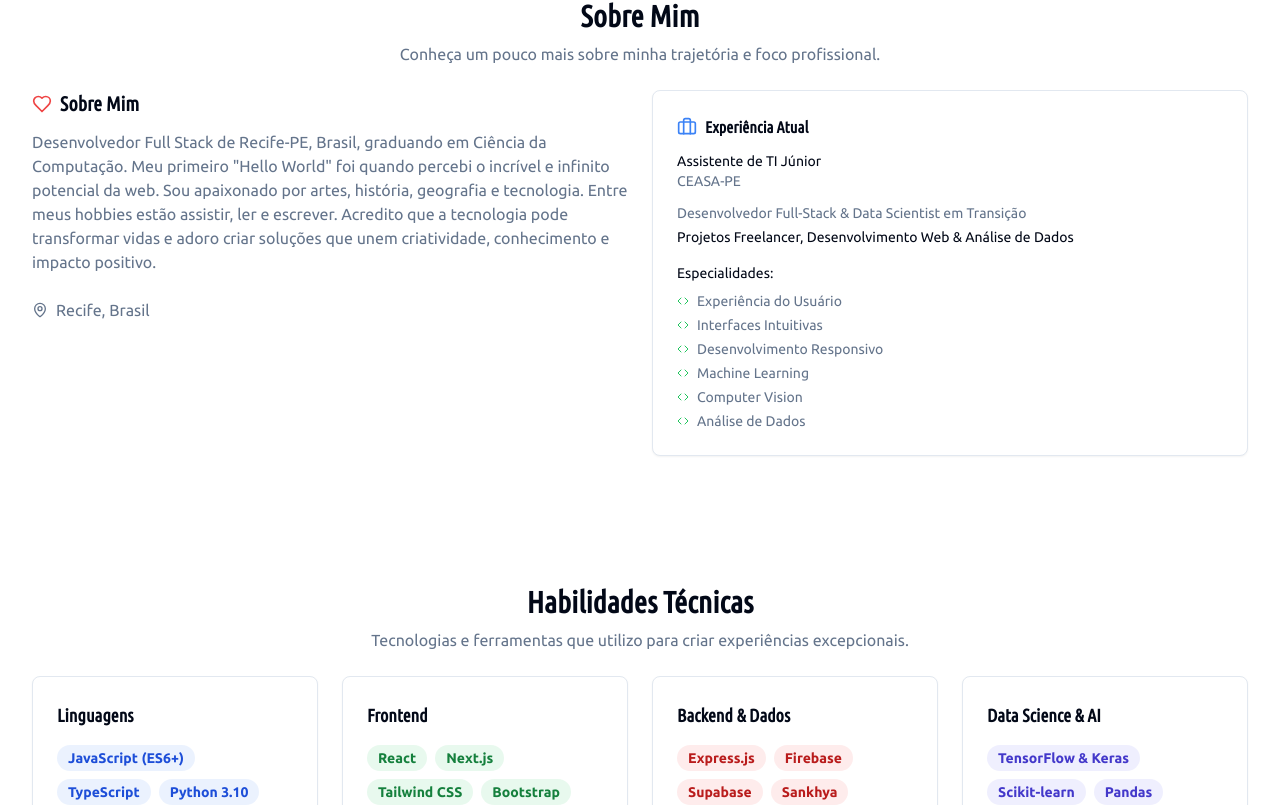
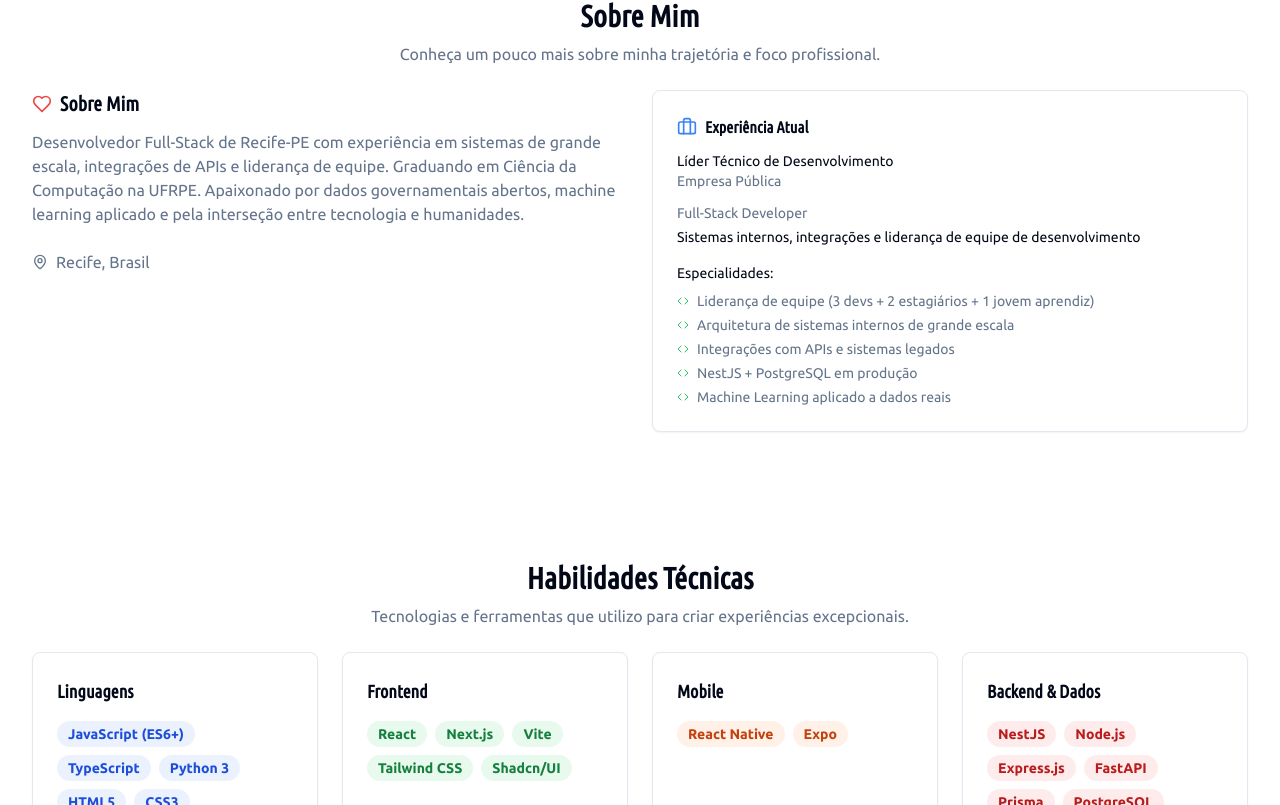
Before and after one commit to rilsonjoas/portfolio-rilson, a React (Vite) app: page / in a window 1280 px wide. Shown: the part 615-1420 px from the top of the page. Built offline with nearby package versions, Linux system fonts and the light colour scheme.

Commit message:
Novos projetos no portfólio

```diff
--- a/src/components/AboutSection.tsx
+++ b/src/components/AboutSection.tsx
@@ -28,7 +28,7 @@ export const AboutSection = ({ profile }: AboutProps) => {
             Sobre Mim
           </h3>
           <p className="text-muted-foreground leading-relaxed text-sm sm:text-base">
-            Desenvolvedor Full Stack de Recife-PE, Brasil, graduando em Ciência da Computação. Meu primeiro "Hello World" foi quando percebi o incrível e infinito potencial da web. Sou apaixonado por artes, história, geografia e tecnologia. Entre meus hobbies estão assistir, ler e escrever. Acredito que a tecnologia pode transformar vidas e adoro criar soluções que unem criatividade, conhecimento e impacto positivo.
+            Desenvolvedor Full-Stack de Recife-PE com experiência em sistemas de grande escala, integrações de APIs e liderança de equipe. Graduando em Ciência da Computação na UFRPE. Apaixonado por dados governamentais abertos, machine learning aplicado e pela interseção entre tecnologia e humanidades.
           </p>
         </div>
 
--- a/src/components/SkillsSection.tsx
+++ b/src/components/SkillsSection.tsx
@@ -5,6 +5,7 @@ interface SkillsProps {
   skills: {
     languages: string[];
     frontend: string[];
+    mobile: string[];
     backend: string[];
     datascience: string[];
     machinelearning: string[];
@@ -18,42 +19,47 @@ export const SkillsSection = ({ skills }: SkillsProps) => {
   const skillCategories = [
     {
       title: "Linguagens",
-      items: skills.languages,
+      items: skills.languages ?? [],
       color: "bg-blue-500/10 text-blue-700 dark:text-blue-300"
     },
     {
       title: "Frontend",
-      items: skills.frontend,
+      items: skills.frontend ?? [],
       color: "bg-green-500/10 text-green-700 dark:text-green-300"
     },
     {
+      title: "Mobile",
+      items: skills.mobile ?? [],
+      color: "bg-orange-500/10 text-orange-700 dark:text-orange-300"
+    },
+    {
       title: "Backend & Dados",
-      items: skills.backend,
+      items: skills.backend ?? [],
       color: "bg-red-500/10 text-red-700 dark:text-red-300"
     },
     {
       title: "Data Science & AI",
-      items: skills.datascience,
+      items: skills.datascience ?? [],
       color: "bg-indigo-500/10 text-indigo-700 dark:text-indigo-300"
     },
     {
       title: "Machine Learning",
-      items: skills.machinelearning,
+      items: skills.machinelearning ?? [],
       color: "bg-pink-500/10 text-pink-700 dark:text-pink-300"
     },
     {
       title: "Visualização de Dados",
-      items: skills.datavisualization,
+      items: skills.datavisualization ?? [],
       color: "bg-cyan-500/10 text-cyan-700 dark:text-cyan-300"
     },
     {
       title: "Processamento de Imagem",
-      items: skills.imageprocessing,
+      items: skills.imageprocessing ?? [],
       color: "bg-teal-500/10 text-teal-700 dark:text-teal-300"
     },
     {
       title: "Ferramentas",
-      items: skills.tools,
+      items: skills.tools ?? [],
       color: "bg-purple-500/10 text-purple-700 dark:text-purple-300"
     }
   ];
--- a/src/config/profile.ts
+++ b/src/config/profile.ts
@@ -1,25 +1,32 @@
 export const profile = {
   name: "Rilson Joás",
-  role: "Desenvolvedor Full-Stack & Data Science",
+  role: "Desenvolvedor Full-Stack",
   location: "Recife, Brasil",
-  bio: "Trabalho para produzir, construir e cultivar experiências cativantes e intuitivas na web. Recentemente fiz uma transição de carreira para o desenvolvimento e trabalho com projetos freelancer, focando em criar soluções modernas, responsivas e análise de dados.",
+  bio: "Desenvolvo sistemas web completos — do banco de dados ao frontend — com foco em dados reais e integrações complexas. Lidero o desenvolvimento de software em uma empresa pública, graduando em Ciência da Computação na UFRPE.",
   skills: {
-    languages: ["JavaScript (ES6+)", "TypeScript", "Python 3.10", "HTML5", "CSS3"],
-    frontend: ["React", "Next.js", "Tailwind CSS", "Bootstrap"],
-    backend: ["Express.js", "Firebase", "Supabase", "Sankhya"],
-    datascience: ["TensorFlow & Keras", "Scikit-learn", "Pandas", "NumPy"],
-    machinelearning: ["CNN (Redes Neurais Convolucionais)", "Machine Learning Clássico", "Computer Vision"],
-    datavisualization: ["Matplotlib", "Seaborn", "Análise de Dados"],
-    imageprocessing: ["OpenCV", "Scikit-image", "Processamento de Imagem"],
-    tools: ["Git", "GitHub", "Vite", "npm", "VS Code", "WordPress", "Jupyter Notebook"]
+    languages: ["JavaScript (ES6+)", "TypeScript", "Python 3", "HTML5", "CSS3"],
+    frontend: ["React", "Next.js", "Vite", "Tailwind CSS", "Shadcn/UI"],
+    mobile: ["React Native", "Expo"],
+    backend: ["NestJS", "Node.js", "Express.js", "FastAPI", "Prisma", "PostgreSQL", "SQL Server"],
+    datascience: ["scikit-learn", "Pandas", "NumPy", "TensorFlow & Keras"],
+    machinelearning: ["KMeans / PCA", "CNN (Redes Neurais Convolucionais)", "Machine Learning Clássico"],
+    datavisualization: ["Recharts", "Matplotlib", "Seaborn"],
+    imageprocessing: ["OpenCV", "Scikit-image", "PIL/Pillow"],
+    tools: ["Git", "GitHub Actions", "Docker", "Railway", "Vercel", "Vite", "pnpm", "VS Code", "Jupyter Notebook", "GLPI", "Vaultwarden"]
   },
   experience: {
-    current: "Assistente de TI Júnior",
-    company: "CEASA-PE",
-    level: "Desenvolvedor Full-Stack & Data Scientist em Transição",
-    focus: "Projetos Freelancer, Desenvolvimento Web & Análise de Dados",
-    specialties: ["Experiência do Usuário", "Interfaces Intuitivas", "Desenvolvimento Responsivo", "Machine Learning", "Computer Vision", "Análise de Dados"],
-    technologies: ["Sankhya", "Firebase", "Supabase", "Express.js", "WordPress", "Python", "TensorFlow", "Scikit-learn"]
+    current: "Líder Técnico de Desenvolvimento",
+    company: "Empresa Pública",
+    level: "Full-Stack Developer",
+    focus: "Sistemas internos, integrações e liderança de equipe de desenvolvimento",
+    specialties: [
+      "Liderança de equipe (3 devs + 2 estagiários + 1 jovem aprendiz)",
+      "Arquitetura de sistemas internos de grande escala",
+      "Integrações com APIs e sistemas legados",
+      "NestJS + PostgreSQL em produção",
+      "Machine Learning aplicado a dados reais",
+    ],
+    technologies: ["NestJS", "Node.js", "PostgreSQL", "React", "TypeScript", "Python", "scikit-learn", "Prisma"]
   },
   links: {
     github: "https://github.com/rilsonjoas",
--- a/src/data/projects.ts
+++ b/src/data/projects.ts
@@ -7,6 +7,7 @@ export type Project = {
   liveUrl?: string;
   image?: string;
   featured?: boolean;
+  professional?: boolean;
 };
 
 export const projects: Project[] = [
@@ -92,6 +93,32 @@ export const projects: Project[] = [
     image: "/RemovedorDeComentarios.png",
   },
   {
+    id: "9",
+    title: "ERP Corporativo — Gestão Interna",
+    description:
+      "Sistema interno com 4 módulos em produção: gestão de funcionários, controle de credenciamento com documentos em PDF, estacionamento com QR Code e precificação de produtos. 150+ testes (Vitest + Cypress + Jest), CI/CD com GitHub Actions, monitoramento via Sentry e deploy em ambientes separados de homologação e produção.",
+    techStack: ["React 19", "Vite", "Node.js", "Express", "PostgreSQL 16", "Docker", "GitHub Actions", "Sentry"],
+    featured: true,
+    professional: true,
+  },
+  {
+    id: "11",
+    title: "App Mobile Corporativo — Entregas Offline-First",
+    description:
+      "Aplicativo mobile criado do zero com React Native e Expo para motoristas de logística. Arquitetura offline-first com WatermelonDB — sincroniza entregas, GPS e scanner de documentos mesmo sem conexão. Build automatizado com EAS Build e monitoramento com Sentry. Desenvolvido, testado e colocado em produção por mim, do design à loja.",
+    techStack: ["React Native", "Expo", "WatermelonDB", "EAS Build", "Sentry", "GitHub Actions"],
+    featured: true,
+    professional: true,
+  },
+  {
+    id: "10",
+    title: "Sistema de Gestão de Benefícios",
+    description:
+      "Sistema de gestão de benefícios alimentares para funcionários de uma empresa pública, em produção desde 2024. Controla distribuição de créditos por horário e dia da semana, geração de QR Code para pagamento, exportação de relatórios e monitoramento de transações em tempo real. Múltiplos perfis de acesso com permissões granulares.",
+    techStack: ["Node.js", "Express", "SQL Server", "JavaScript", "QRCode", "ExcelJS", "Winston", "node-cron", "bcrypt", "PM2"],
+    professional: true,
+  },
+  {
     id: "8",
     title: "Quiz Denominacional",
     description:
--- a/src/pages/Index.tsx
+++ b/src/pages/Index.tsx
@@ -14,7 +14,7 @@ const Index = () => {
   const description = `${profile.bio}`;
   const canonical = typeof window !== "undefined" ? window.location.href : "";
 
-  const featured = projects.slice(0, 3);
+  const featured = projects.filter((p) => p.featured).slice(0, 3);
 
   return (
     <main>
```
Also changed, not shown: 1 other file (tests, documents, lock files or other folders).
